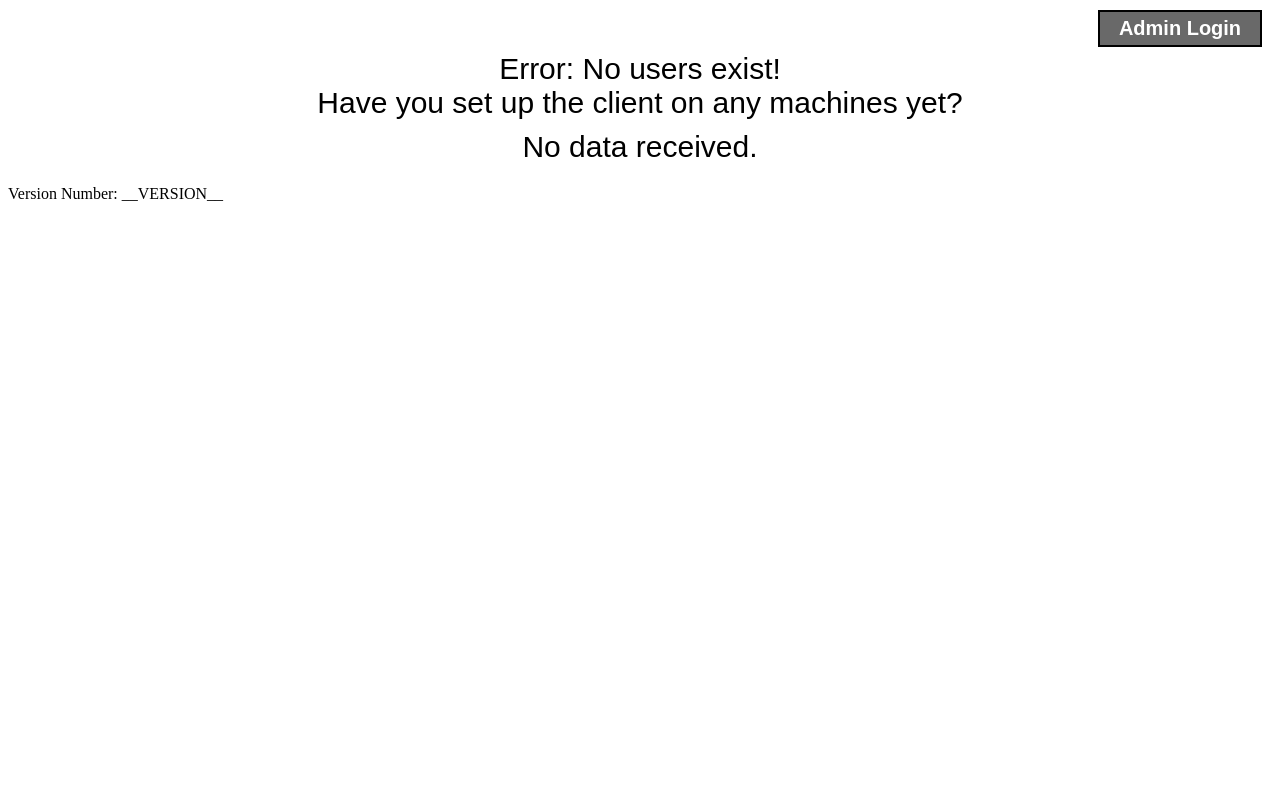
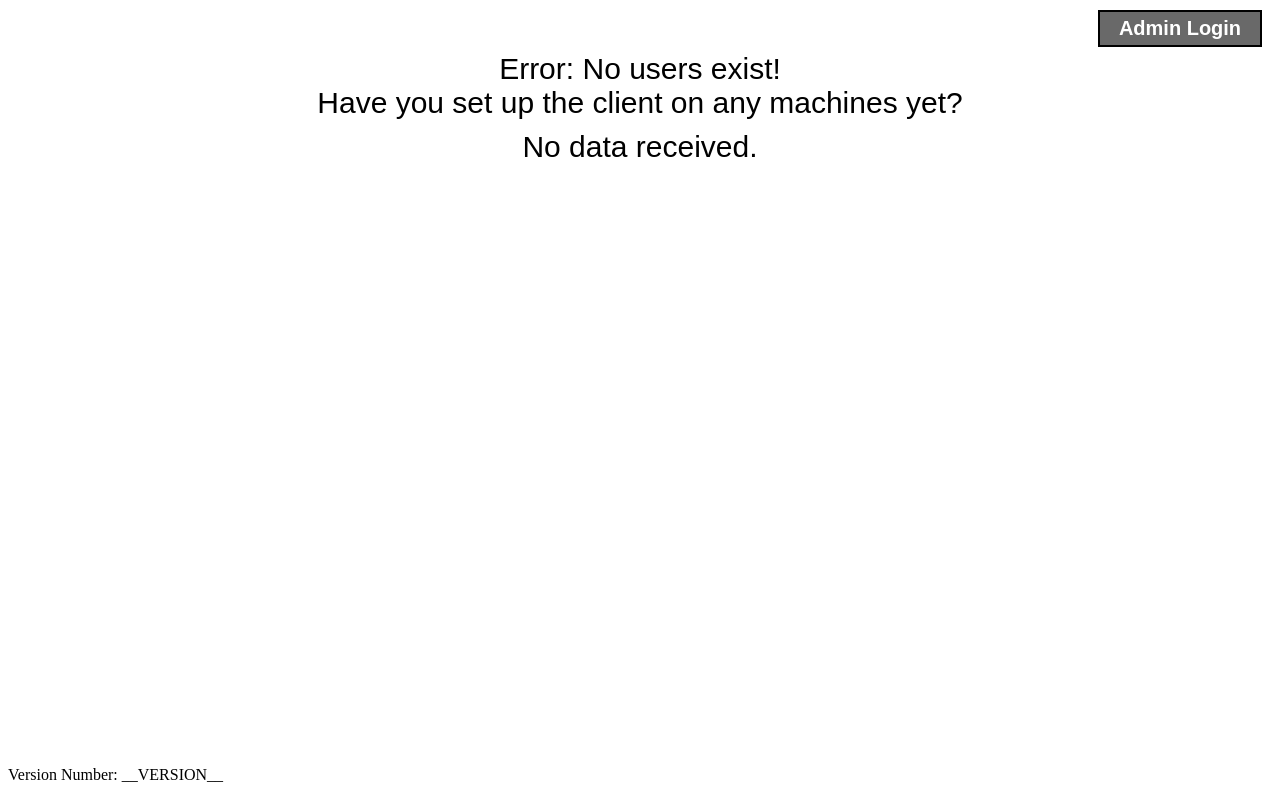
Before and after one commit to segesmac/win-logon-limiter, a PHP site: page / in a window 1280 px wide. Run offline with PHP 8.4, Linux system fonts and the light colour scheme; data that the repository does not hold is empty.

Commit message:
Adding visible version number to ARM image as well

```diff
--- a/webobjects/html/includes/style.css
+++ b/webobjects/html/includes/style.css
@@ -55,3 +55,8 @@ table {
   background-color: pink;
   font-weight: bold;
 }
+
+footer {
+    position:fixed;
+    bottom:0;
+}
```
Also changed, not shown: .gitlab-ci.yml.
